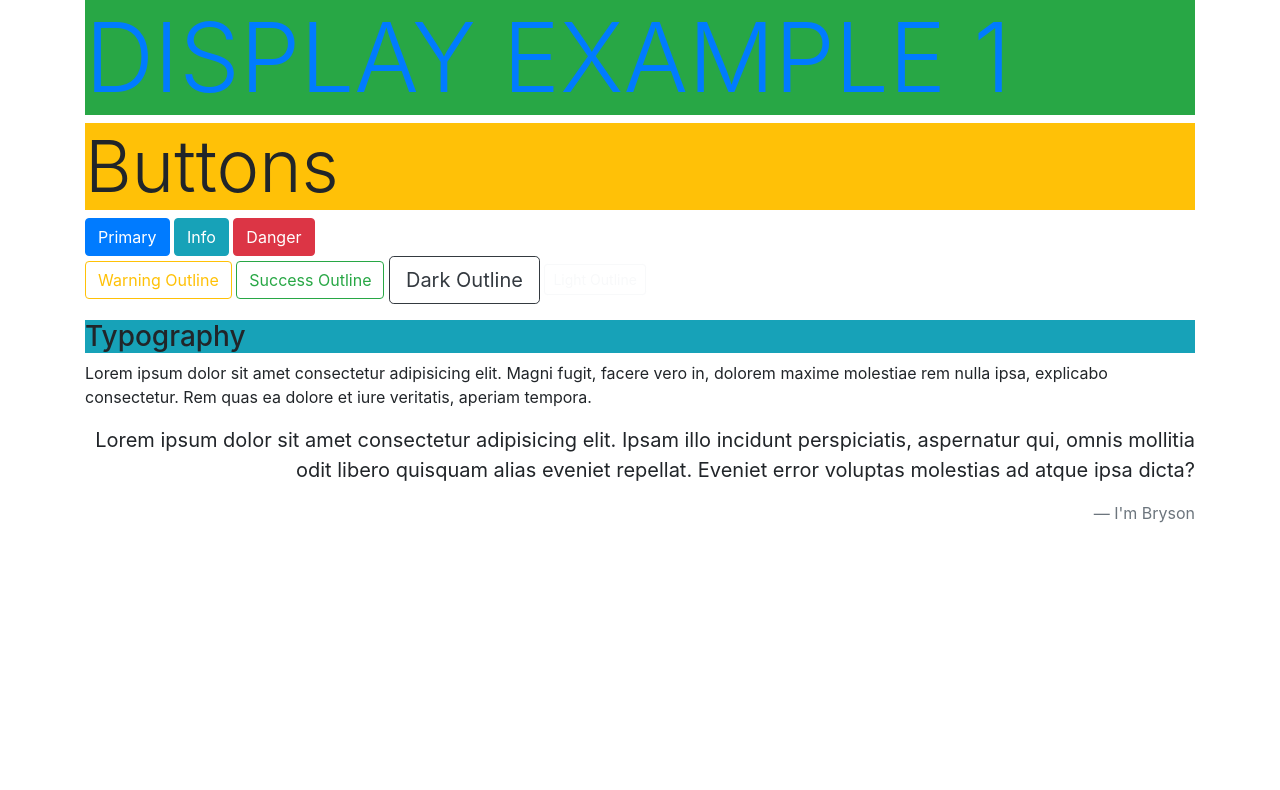
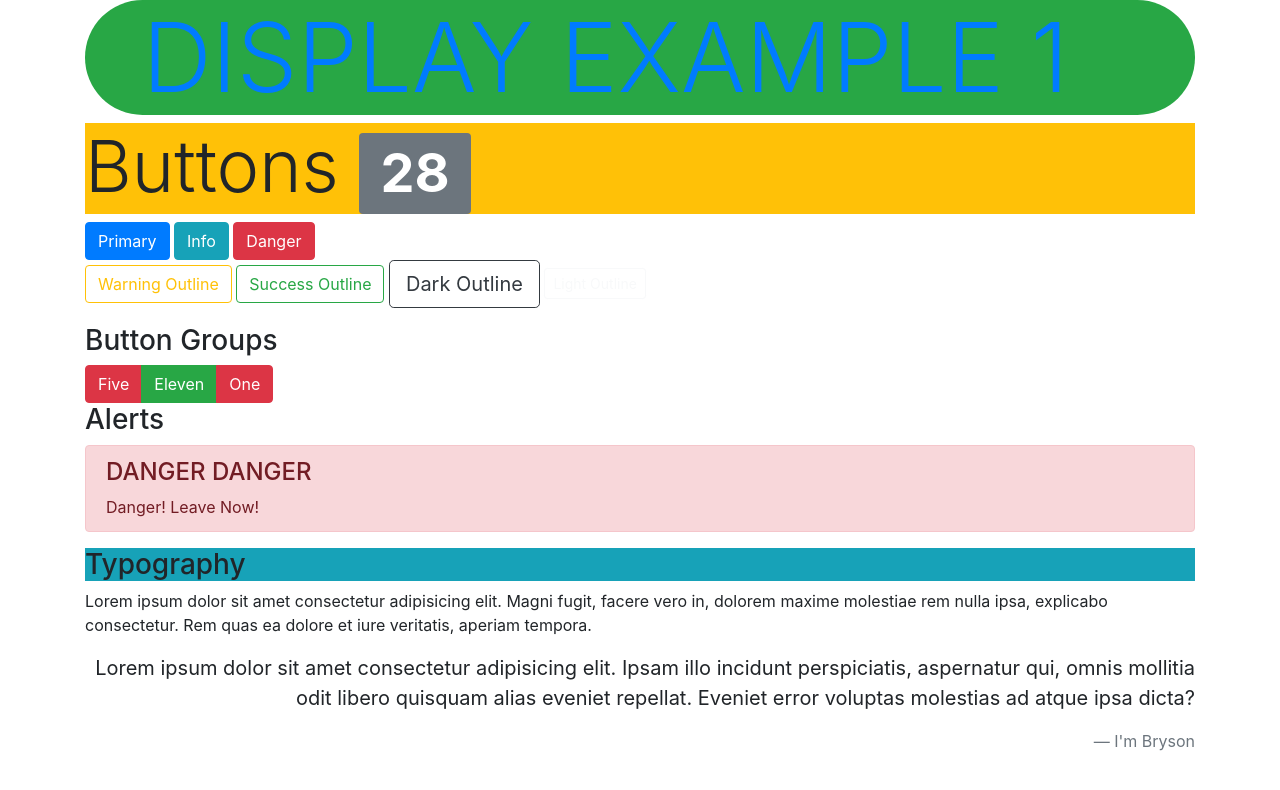
Before and after one commit to ayoobrys/BootstrapUdemyPractice, a plain HTML site: page index.html in a window 1280 px wide. Drawn offline with nearby package versions, Linux system fonts and the light colour scheme.

Commit message:
badges alerts & buttons

```diff
--- a/index.html
+++ b/index.html
@@ -15,8 +15,8 @@
   </head>
   <body>
     <div class="container">
-      <h1 class="display-1 text-primary bg-success">DISPLAY EXAMPLE 1</h1>
-      <h2 class="display-3 bg-warning">Buttons</h2>
+      <h1 class="display-1 text-primary bg-success badge-pill">DISPLAY EXAMPLE 1</h1>
+      <h2 class="display-3 bg-warning">Buttons <span class="badge badge-secondary">28</span></h2>
       <button type="button" class="btn btn-primary">Primary</button>
       <button type="button" class="btn btn-info">Info</button>
       <button type="button" class="btn btn-danger">Danger</button>
@@ -25,7 +25,19 @@
         <button class="btn btn-outline-success">Success Outline</button>
         <button class="btn btn-outline-dark btn-lg">Dark Outline</button>
         <button class="btn btn-outline-light btn-sm">Light Outline</button>
+        <h3>Button Groups</h3>
+        <div class="btn-group">
+        <button class="btn btn-danger">Five</button>
+        <button class="btn btn-success">Eleven</button>
+        <button class="btn btn-danger">One</button>
+    </div>
+    <h3>Alerts</h3>
+    <div class="alert alert-danger alert">
+        <h4 class="alert-heading">DANGER DANGER</h4>
+       Danger! Leave Now!
+    </div>
         <h3 class="display bg-info">Typography</h3>
+
         Lorem ipsum dolor sit amet consectetur adipisicing elit. Magni fugit,
         facere vero in, dolorem maxime molestiae rem nulla ipsa, explicabo
         consectetur. Rem quas ea dolore et iure veritatis, aperiam tempora.
```
